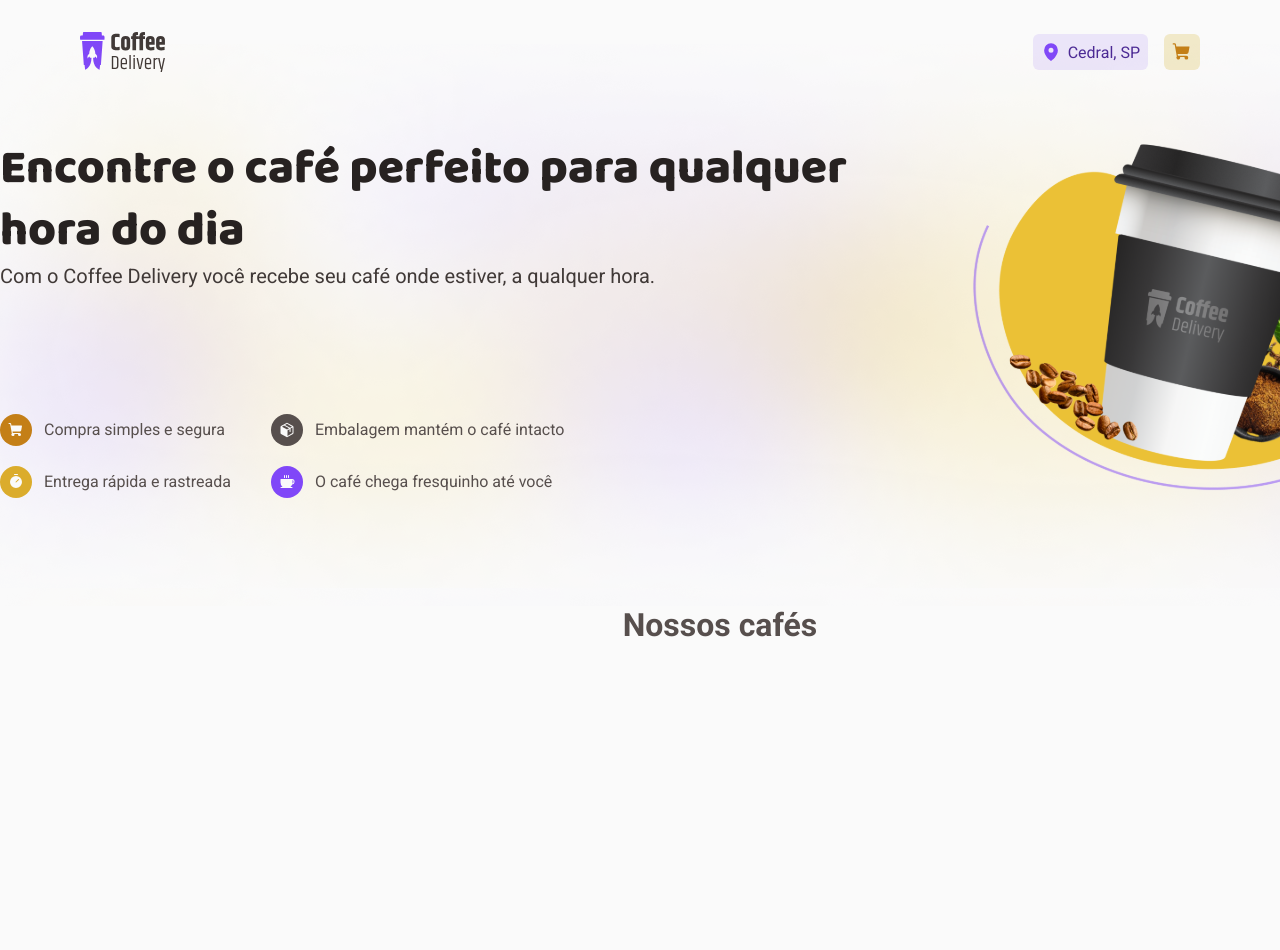
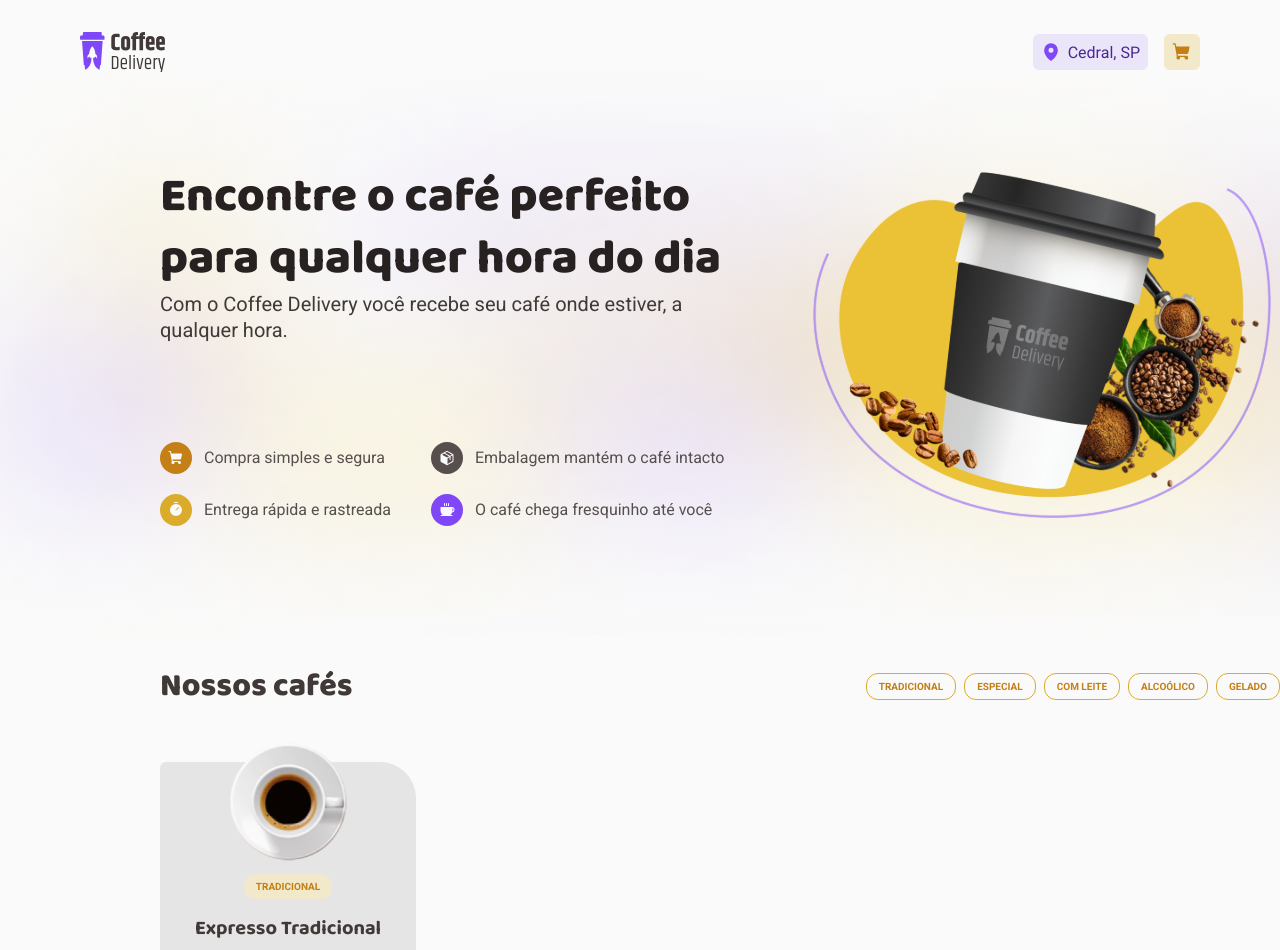
Before and after one commit to rafnakb/react-coffee-delivery, a React (Vite) app: page / in a window 1280 px wide. Shown: the top 950 px of the page. Before the commit the page ends 800 px from the top, so only its background shows below. Built offline with nearby package versions, Linux system fonts and the light colour scheme.

Commit message:
Creating product component

```diff
--- a/src/pages/Home/components/Hero/index.tsx
+++ b/src/pages/Home/components/Hero/index.tsx
@@ -4,13 +4,15 @@ import {
   Icon,
   IconTitleContainer,
   LeftHeroContainer,
-  ItemsContainer
+  ItemsContainer,
+  HeroContentContainer
 } from "./styles";
 import { Coffee, Package, ShoppingCart, Timer } from 'phosphor-react'
 
 export function HeroContent() {
   return (
     <HeroContaier>
+      <HeroContentContainer>
         <LeftHeroContainer>
           <TitleContainer>
             <h1>Encontre o café perfeito para qualquer hora do dia</h1>
@@ -52,7 +54,7 @@ export function HeroContent() {
         </LeftHeroContainer>
 
         <img src="src/assets/hero-coffee.svg" alt="" />
-
+      </HeroContentContainer>
     </HeroContaier>
   );
 }
--- a/src/pages/Home/components/Hero/styles.ts
+++ b/src/pages/Home/components/Hero/styles.ts
@@ -1,12 +1,18 @@
 import styled from "styled-components";
 
 export const HeroContaier = styled.div`
+  width: var(--wideSize);
+  background-image: url('src/assets/hero-background.png');
+`;
+
+export const HeroContentContainer = styled.div`
   display: flex;
   flex-direction: row;
   gap: 3.5rem;
-  padding: 5.875rem 0 6.75rem 0;
-  width: var(--wideSize);
-  background-image: url('src/assets/hero-background.png');
+  margin: 0 auto;
+  width: var(--contentSize);
+  padding-top: 94px;
+  padding-bottom: 108px;
 
   img {
     width: 476px;
--- a/src/pages/Home/components/Products/Product/index.tsx
+++ b/src/pages/Home/components/Products/Product/index.tsx
@@ -1,9 +1,15 @@
-import { ProductContainer } from "./styles";
+import { ProductCard, TagBox } from "./styles";
 
 export function Product() {
-    return (
-      <ProductContainer>
-        <h1>Nossos cafés</h1>
-      </ProductContainer>
-    );
-  }
+  return (
+    <ProductCard>
+      <img src="src/assets/products/expresso-tradicional.svg" alt="" />
+      <TagBox>TRADICIONAL</TagBox>
+      <p>Expresso Tradicional</p>
+      <p> O tradicional café feito com água quente e grãos moídos</p>
+      <div>
+        <span>R$</span>9,90
+      </div>
+    </ProductCard>
+  );
+}
--- a/src/pages/Home/components/Products/Product/styles.ts
+++ b/src/pages/Home/components/Products/Product/styles.ts
@@ -1,5 +1,53 @@
 import styled from "styled-components";
 
-export const ProductContainer = styled.div`
+export const ProductCard = styled.div`
+  display: flex;
+  flex-direction: column;
+  align-items: center;
+  width: 256px;
+  background: ${props => props.theme['gray-400']};
+  border-radius: 6px 36px 6px 36px;
+
+  img {
+    width: 120px;
+    height: 120px;
+    margin-top: calc(0px - (20px));
+    margin-bottom: 12px;
+  }
+
+  p:first-of-type {
+    font-family: 'Baloo 2';
+    font-weight: 700;
+    font-size: 20px;
+    line-height: 26px;
+    margin-top: 16px;
+    margin-bottom: 8px;
+    color: ${props => props.theme['gray-800']};
+  }
+
+  p {
+    font-family: 'Roboto';
+    font-weight: 400;
+    font-size: 14px;
+    line-height: 18.2px;
+    max-width: 216px;
+    margin-bottom: 33px;
+    text-align: center;
+    color: ${props => props.theme['gray-600']};
+  }
+`;
+
+export const TagBox = styled.span`
+  font-family: 'Roboto';
+  font-weight: 700;
+  font-size: 10px;
+  line-height: 130%;
+  color: ${props => props.theme['yellow-700']};
+  background: ${props => props.theme['yellow-300']};
+  border-radius: 12px;
+  padding: 6px 12px;
+`;
+
+export const BuyContainer = styled.div`
 
 `;
--- a/src/pages/Home/components/Products/index.tsx
+++ b/src/pages/Home/components/Products/index.tsx
@@ -1,17 +1,31 @@
 import { Product } from "./Product";
+import { FilterBox, ProductsContainer } from "./styles";
 
 export function Products() {
   return (
-    <Product />
+    <ProductsContainer>
+      <header>
+        <p>Nossos cafés</p>
+        <div>
+          <FilterBox>TRADICIONAL</FilterBox>
+          <FilterBox>ESPECIAL</FilterBox>
+          <FilterBox>COM LEITE</FilterBox>
+          <FilterBox>ALCOÓLICO</FilterBox>
+          <FilterBox>GELADO</FilterBox>
+        </div>
+      </header>
+      <Product />
+    </ProductsContainer>
   );
 }
 
 const PRODUCTS = [
   {
     id: 1,
-    filter: ['TRADICIONAL'],
+    tags: ['TRADICIONAL'],
     name: 'Expresso Tradicional',
     description: 'O tradicional café feito com água quente e grãos moídos',
-    price: 9.9
+    price: 9.9,
+    imageUrl: 'src/assets/products/expresso-tradicional.svg'
   }
 ]
--- a/src/pages/Home/components/Products/styles.ts
+++ b/src/pages/Home/components/Products/styles.ts
@@ -1,7 +1,43 @@
 import styled from "styled-components";
 
 export const ProductsContainer = styled.div`
+  display: flex;
+  flex-direction: column;
+  margin: auto 0;
+  justify-content: center;
+
+  header {
     display: flex;
-    flex-direction: column;
-    margin: auto 0;
+    flex-direction: row;
+    justify-content: space-between;
+    align-items: center;
+    margin-top: 2rem;
+    margin-bottom: 3.375rem;
+
+    div {
+      display: flex;
+      flex-direction: row;
+      gap: 0 0.5rem;
+    }
+
+    p {
+      font-family: 'Baloo 2';
+      font-weight: 800;
+      font-size: 32px;
+      line-height: 130%;
+      color: ${props => props.theme['gray-800']};
+    }
+
+  }
 `;
+
+export const FilterBox = styled.span`
+  font-family: 'Roboto';
+  font-weight: 700;
+  font-size: 10px;
+  line-height: 130%;
+  color: ${props => props.theme['yellow-700']};
+  border: 1px solid ${props => props.theme['yellow-500']};
+  border-radius: 12px;
+  padding: 6px 12px;
+`;
--- a/src/pages/Home/index.tsx
+++ b/src/pages/Home/index.tsx
@@ -5,10 +5,10 @@ import { WideHomeContainer, ContentHomeContainer } from "./styles";
 export function Home() {
   return (
     <WideHomeContainer>
-      {/* <ContentHomeContainer> */}
         <HeroContent />
+      <ContentHomeContainer>
         <Products />
-      {/* </ContentHomeContainer> */}
+      </ContentHomeContainer>
     </WideHomeContainer>
   );
 }
--- a/src/pages/Home/styles.ts
+++ b/src/pages/Home/styles.ts
@@ -3,7 +3,6 @@ import styled from "styled-components";
 export const WideHomeContainer = styled.main`
   display: flex;
   flex-direction: column;
-  height: 34rem;
   align-items: center;
   justify-content: center;
   width: var(--wideSize);
```
Also changed, not shown: src/assets/products/expresso-tradicional.svg (added). Lines whose indentation alone changed are shown as unchanged.
